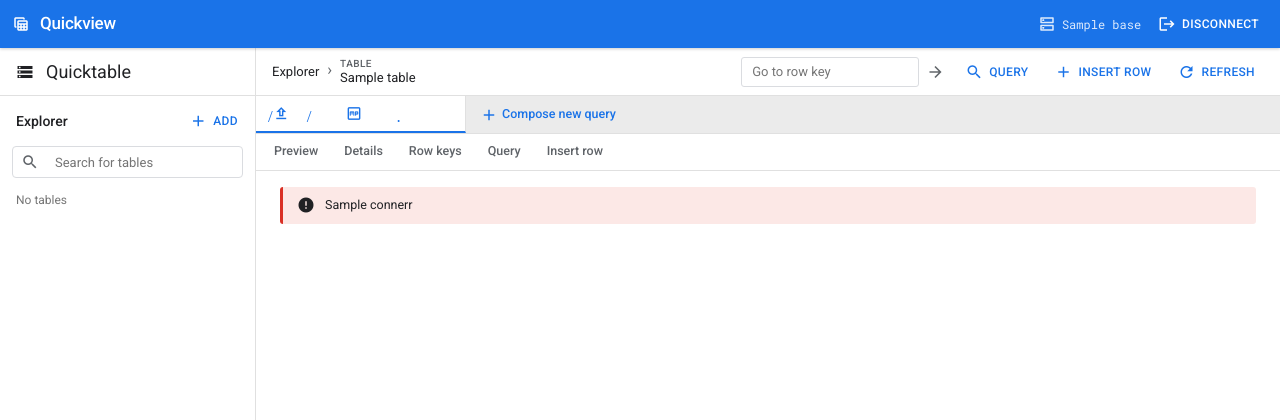
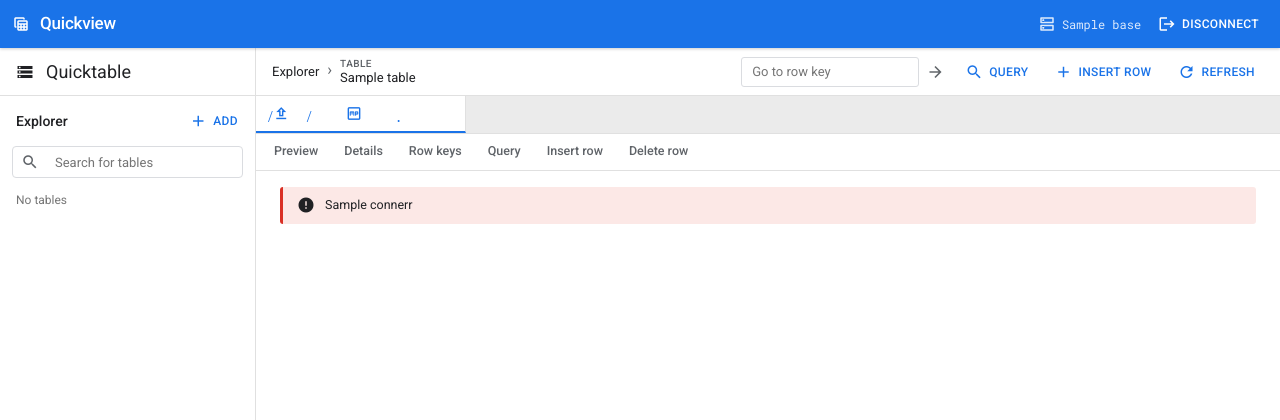
Before and after one commit to TheDevtop/quickview, a Node server app: template views/table.handlebars in a window 1280 px wide. Shown: the top 420 px of the page. Run offline with Node 20, Linux system fonts and the light colour scheme; the template is opened without the code that fills it: most values are stand-ins (such as "Sample title", 1, 10 or a date in 2020); some libraries are stand-ins or nearby versions.

Commit message:
Made some visual changes.

```diff
--- a/main.js
+++ b/main.js
@@ -134,7 +134,8 @@ app.get('/tables/:table/goto', tc.goto);
 app.post('/tables/:table/query', tc.query);
 app.post('/tables/:table/rows', tc.insert);
 app.post('/tables/:table/drop', tc.drop);
-app.post('/tables/:table/dropcol', tc.dropcol);
+app.post('/tables/:table/batch', tc.batchinsert);
+app.post('/tables/:table/delete', tc.delrows);
 app.get('/tables/:table/rows/:row', tc.row);
 app.post('/tables/:table/rows/:row', tc.setrow);
 app.post('/tables/:table/rows/:row/delete', tc.delrow);
--- a/views/home.handlebars
+++ b/views/home.handlebars
@@ -1,7 +1,7 @@
 {{#section 'bar'}}
 <nav aria-label="Breadcrumb"><ul><li><h1>Explorer</h1></li></ul></nav>
 <span class="cc-row">
-	<a role="button" class="ghost" href="/editor"><span class="material-icons-outlined">search</span>Compose new query</a>
+	<a role="button" class="ghost" href="/editor"><span class="material-icons-outlined">search</span>Compose query</a>
 	<a role="button" class="ghost" href="/new"><span class="material-icons">add</span>Create table</a>
 </span>
 {{/section}}
--- a/views/layouts/main.handlebars
+++ b/views/layouts/main.handlebars
@@ -57,7 +57,6 @@
 			<div class="tab-scroll-list">
 				<a class="ws-tab" aria-selected="true" href="{{#if table}}/tables/{{u table}}{{else}}#{{/if}}"><span class="material-icons-outlined">{{#if icon}}{{icon}}{{else}}table_chart{{/if}}</span><span class="trunc">{{title}}</span></a>
 			</div>
-			<a class="compose" href="/editor{{#if table}}?table={{u table}}{{/if}}"><span class="material-icons">add</span>Compose new query</a>
 		</div>
 		{{/if}}
 		{{{sections.tabs}}}
--- a/views/static/app.css
+++ b/views/static/app.css
@@ -22,12 +22,10 @@ ul.tree .tree-leaf { justify-content: flex-start; padding-left: 16px; text-decor
 aside[data-sidebar] .empty { display: block; padding: 5px 16px; color: var(--cc-text-muted); }
 .trunc { overflow: hidden; text-overflow: ellipsis; white-space: nowrap; min-width: 0; }
 
-/* Workspace tab strip with "Compose new query" at its end. */
+/* Workspace tab strip. */
 [data-workspace-tabbar] { flex-shrink: 0; }
 [data-workspace-tabbar] .ws-tab { text-decoration: none; text-transform: none; font-size: 12.5px; }
 [data-workspace-tabbar] .ws-tab .material-icons-outlined { font-size: 17px; }
-[data-workspace-tabbar] .compose { display: inline-flex; align-items: center; gap: 4px; padding: 0 14px; font-size: 12.5px; font-weight: 500; color: var(--cc-link); text-decoration: none; white-space: nowrap; }
-[data-workspace-tabbar] .compose:hover { background: rgba(0, 0, 0, 0.03); }
 
 main[data-workspace] > [role="tablist"] { flex-shrink: 0; }
 .page { padding: 16px 24px; }
--- a/views/table.handlebars
+++ b/views/table.handlebars
@@ -22,6 +22,7 @@
 	<a role="tab" href="/tables/{{u table}}?tab=keys" aria-selected="{{eq tab 'keys'}}">Row keys</a>
 	<a role="tab" href="/tables/{{u table}}?tab=query" aria-selected="{{eq tab 'query'}}">Query</a>
 	<a role="tab" href="/tables/{{u table}}?tab=insert" aria-selected="{{eq tab 'insert'}}">Insert row</a>
+	<a role="tab" href="/tables/{{u table}}?tab=delete" aria-selected="{{eq tab 'delete'}}">Delete row</a>
 </nav>
 {{/section}}
 
@@ -37,14 +38,6 @@
 		<dt>First row key</dt><dd>{{#if firstkey}}<a href="/tables/{{u table}}/rows/{{u firstkey}}"><code>{{firstkey}}</code></a>{{else}}<span class="missing">none</span>{{/if}}</dd>
 		<dt>Last row key</dt><dd>{{#if lastkey}}<a href="/tables/{{u table}}/rows/{{u lastkey}}"><code>{{lastkey}}</code></a>{{else}}<span class="missing">none</span>{{/if}}</dd>
 	</dl>
-</article>
-<article>
-	<header><h3>Delete column</h3><span data-pill data-badge="danger">Cannot be undone</span></header>
-	<p>Deletes one column from every row of <strong>{{table}}</strong>. Rows left without cells are deleted too.</p>
-	<form method="post" action="/tables/{{u table}}/dropcol" data-confirm="Delete this column from every row of {{table}}?">
-		<input name="column" placeholder="column" aria-label="Column" list="colnames" required>
-		<footer><button type="submit" class="danger"><span class="material-icons-outlined">delete_sweep</span>Delete column</button></footer>
-	</form>
 </article>
 <article>
 	<header><h3>Delete table</h3><span data-pill data-badge="danger">Cannot be undone</span></header>
@@ -117,4 +110,34 @@
 		<footer><button type="submit"><span class="material-icons">add</span>Insert</button></footer>
 	</form>
 </article>
+<article>
+	<header><h3>Batch insert</h3><small>One atomic batch; values keep their JSON types</small></header>
+	<form method="post" action="/tables/{{u table}}/batch">
+		<label for="rows">Rows — JSON object of row key to columns</label>
+		<textarea id="rows" name="rows" rows="6" required placeholder='{
+  "ann": { "age": 32, "name": "Ann" },
+  "bob": { "age": 41 }
+}'></textarea>
+		<footer><button type="submit"><span class="material-icons">playlist_add</span>Insert rows</button></footer>
+	</form>
+</article>
 {{/if}}
+
+{{#if (eq tab 'delete')}}
+<article>
+	<header><h3>Delete row</h3><span data-pill data-badge="danger">Cannot be undone</span></header>
+	<form method="post" action="/tables/{{u table}}/delete" data-confirm="Delete this row from {{table}}?">
+		<label for="delkey">Row key</label>
+		<input id="delkey" name="keys" required placeholder="ann" pattern="\S+" title="No whitespace">
+		<footer><button type="submit" class="danger"><span class="material-icons-outlined">delete</span>Delete</button></footer>
+	</form>
+</article>
+<article>
+	<header><h3>Batch delete</h3><span data-pill data-badge="danger">Cannot be undone</span></header>
+	<form method="post" action="/tables/{{u table}}/delete" data-confirm="Delete these rows from {{table}}?">
+		<label for="delkeys">Row keys — whitespace or comma separated</label>
+		<textarea id="delkeys" name="keys" rows="4" required placeholder="ann bob carol"></textarea>
+		<footer><button type="submit" class="danger"><span class="material-icons-outlined">delete_sweep</span>Delete rows</button></footer>
+	</form>
+</article>
+{{/if}}
```
Also changed, not shown: controllers/tables.js (+44 -9 lines).
